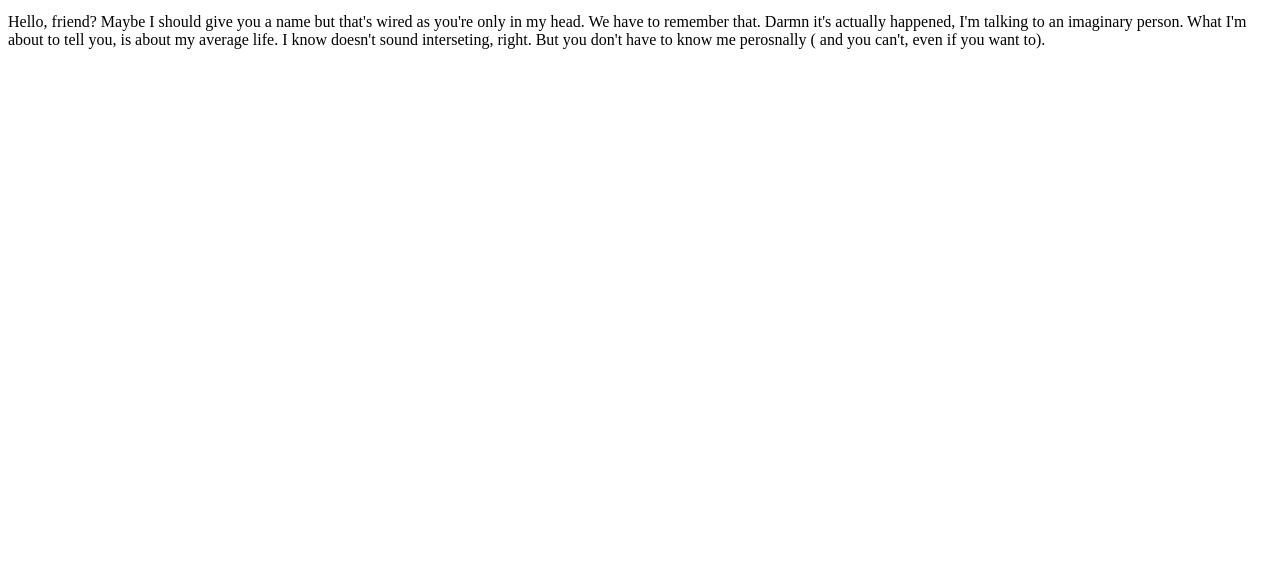
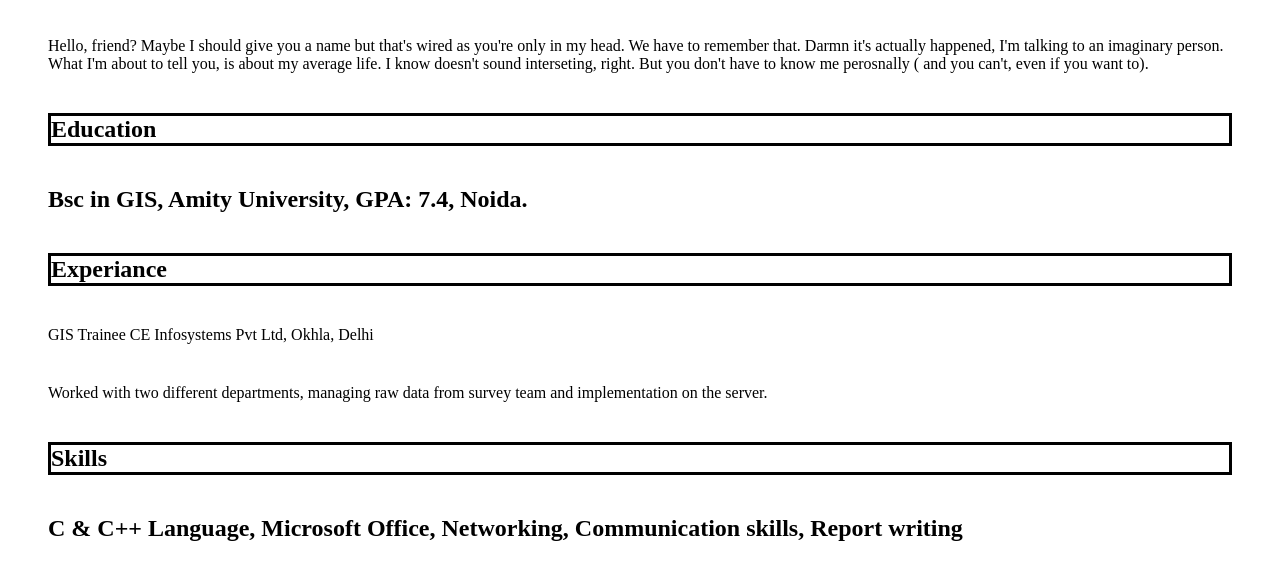
Before and after one commit to vader130012/vader130012.github.io, a plain HTML site: page index.html in a window 1280 px wide. Shown: the part 101-680 px from the top of the page. Drawn offline with Linux system fonts and the light colour scheme.

Commit message:
Update index.html

```diff
--- a/index.html
+++ b/index.html
@@ -3,12 +3,32 @@
   <head>
     <title>Hello World 2.0</title>
   </head>
+  <style>
+     p {
+  		color: black;
+ 		margin-top: 40px;
+ 		margin-bottom: 40px;
+  		margin-right: 40px;
+  		margin-left: 40px;
+  		}
+     p.solid {border-style: solid;}
+  </style>
      <body>
         <h1>Hello, friend.</h1>
         <img src="marco.jpg" alt="Not a Picute of me">
         <p>Hello, friend? Maybe I should give you a name but that's wired as you're only in my head. We have to remember that. Darmn it's actually happened, I'm talking to an imaginary person.
           What I'm about to tell you, is about my average life. I know doesn't sound interseting, right. But you don't have to know me perosnally ( and you can't, even if you want to).
+     </p>
+     <h2><p class="solid">Education</p>
+     <p>Bsc in GIS, Amity University, GPA: 7.4, Noida.</p>
+     <h2><p class="solid">Experiance</p></h2>
+     <p>GIS Trainee CE Infosystems Pvt Ltd, Okhla, Delhi</p>
+     <p> Worked with two different departments, managing raw data from survey team and
+implementation on the server. </p>
+	<h2><p class="solid">Skills</p>
+    <p>C  & C++ Language, Microsoft Office, Networking, Communication skills, Report
+writing </p>
 
-     </p>
+
      </body>
 </html>
```
